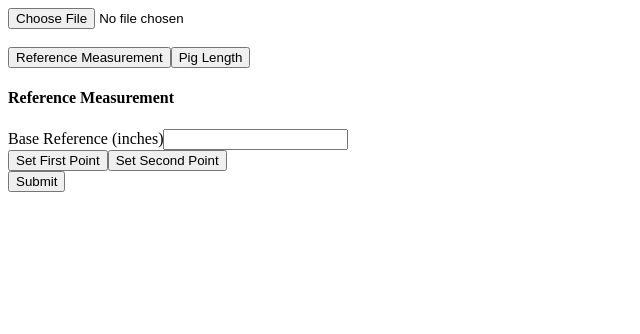
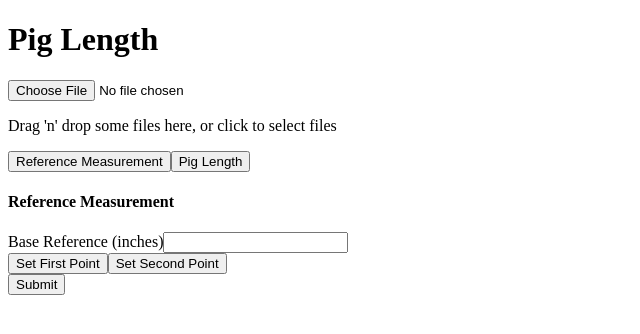
Before and after one commit to alexkim612/Pigture, a React app: page / in a window 1280 px wide. Both pictures are taken after typing "5" into the empty fields and a click on the button "Submit". Shown: the top 334 px of the page, without its empty margins (0-640 px from the left). Built offline with nearby package versions, Linux system fonts and the light colour scheme; the HTML template or start-up script is replaced by a standard one.

Commit message:
sidepig dropzone

```diff
--- a/client/src/components/front-pig.jsx
+++ b/client/src/components/front-pig.jsx
@@ -1,4 +1,3 @@
-
 import React from 'react';
 import ReactDOM from 'react-dom';
 import PigDropZone from './pig-drop-zone.jsx';
--- a/client/src/components/side-pig.jsx
+++ b/client/src/components/side-pig.jsx
@@ -1,6 +1,6 @@
 import React from 'react';
 import ReactDOM from 'react-dom';
-import Dropzone from 'react-dropzone';
+import PigDropZone from './pig-drop-zone.jsx';
 
 class SidePig extends React.Component {
   constructor(props) {
@@ -10,13 +10,13 @@ class SidePig extends React.Component {
       selectedFile: '',
       refOrPig: 'reference',
       refSetPoints: null,
-      refFirstPoint: {x: 0, y: 0},
-      refSecondPoint: {x: 0, y: 0},
+      refFirstPoint: { x: 0, y: 0 },
+      refSecondPoint: { x: 0, y: 0 },
       measurement: 0,
       pigSetPoints: null,
-      pigFirstPoint: {x: 0, y: 0},
-      pigSecondPoint: {x: 0, y: 0},
-      pigThirdPoint: {x: 0, y: 0},
+      pigFirstPoint: { x: 0, y: 0 },
+      pigSecondPoint: { x: 0, y: 0 },
+      pigThirdPoint: { x: 0, y: 0 },
     }
     this.fileUploaded = this.fileUploaded.bind(this);
     this.setPoint = this.setPoint.bind(this);
@@ -26,11 +26,18 @@ class SidePig extends React.Component {
     this.handleSubmit = this.handleSubmit.bind(this);
   }
 
-  fileUploaded(event) {
+  fileUploaded(file) {
     this.setState({
-      selectedFile: URL.createObjectURL(event.target.files[0]),
+      selectedFile: URL.createObjectURL(file.target.files[0]),
     });
     // console.log(event.target.files[0])
+  }
+
+  // Drop Upload File
+  dropFileUploaded(file) {
+    this.setState({
+      selectedFile: URL.createObjectURL(file[0])
+    });
   }
 
   setPoint(e) {
@@ -111,10 +118,14 @@ class SidePig extends React.Component {
   render() {
     return (
       <div className='pig-container'>
+        <h1>Pig Length</h1>
         <div className='pig-picture'>
-          <input type='file' onChange={this.fileUploaded}/>
+          <input type='file' onChange={this.fileUploaded} />
           <div className='picture-wrapper'>
-            <img ref="image" id='pig-picture-container' src={this.state.selectedFile} onClick={this.setPoint}/>
+            {this.state.selectedFile === '' ?
+              <PigDropZone dropFileUploaded={this.dropFileUploaded} /> :
+              <img ref="image" id='pig-picture-container' src={this.state.selectedFile} onClick={this.setPoint} />
+            }
           </div>
         </div>
         <button className='btn btn--stripe' name='reference' onClick={this.handleRefOrPig}>Reference Measurement</button>
@@ -125,17 +136,17 @@ class SidePig extends React.Component {
             <h4>Reference Measurement</h4>
             <div className='input-container'>
               <label htmlFor='base-measurement'>Base Reference (inches)</label>
-            <input type='number' onChange={this.handleMeasurementChange} className='base-measurement'/>
+              <input type='number' onChange={this.handleMeasurementChange} className='base-measurement' />
             </div>
-          <button className='btn btn--stripe' onClick={() => this.setState({refSetPoints:'first'})}>Set First Point</button>
-          <button className='btn btn--stripe' onClick={() => this.setState({refSetPoints:'second'})}>Set Second Point</button>
+            <button className='btn btn--stripe' onClick={() => this.setState({ refSetPoints: 'first' })}>Set First Point</button>
+            <button className='btn btn--stripe' onClick={() => this.setState({ refSetPoints: 'second' })}>Set Second Point</button>
           </div>
           :
           <div>
             <h4>Pig Length</h4>
-          <button className='btn btn--stripe' onClick={() => this.setState({pigSetPoints:'first'})}>Set First Point</button>
-          <button className='btn btn--stripe' onClick={() => this.setState({pigSetPoints:'second'})}>Set Second Point</button>
-          <button className='btn btn--stripe' onClick={() => this.setState({pigSetPoints:'third'})}>Set Third Point</button>
+            <button className='btn btn--stripe' onClick={() => this.setState({ pigSetPoints: 'first' })}>Set First Point</button>
+            <button className='btn btn--stripe' onClick={() => this.setState({ pigSetPoints: 'second' })}>Set Second Point</button>
+            <button className='btn btn--stripe' onClick={() => this.setState({ pigSetPoints: 'third' })}>Set Third Point</button>
           </div>
         }
 
```
Lines whose indentation alone changed are shown as unchanged.
